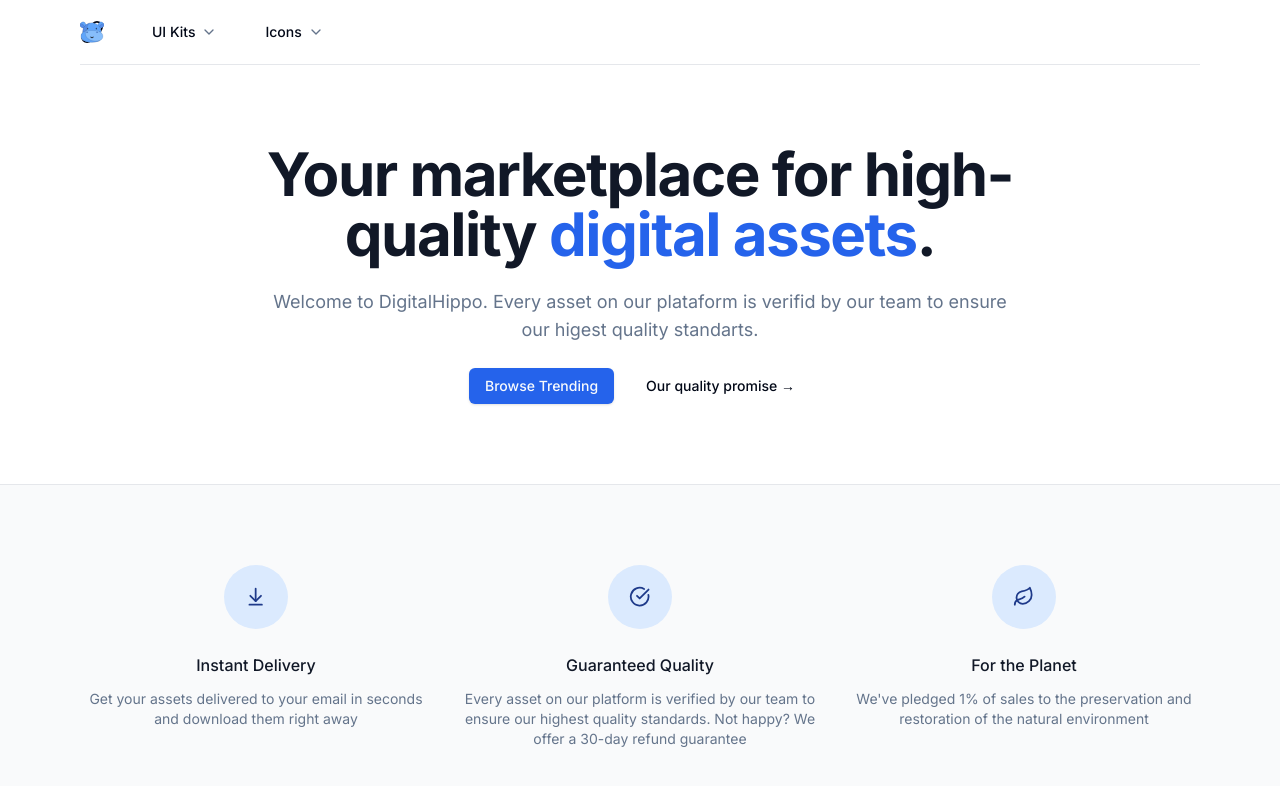
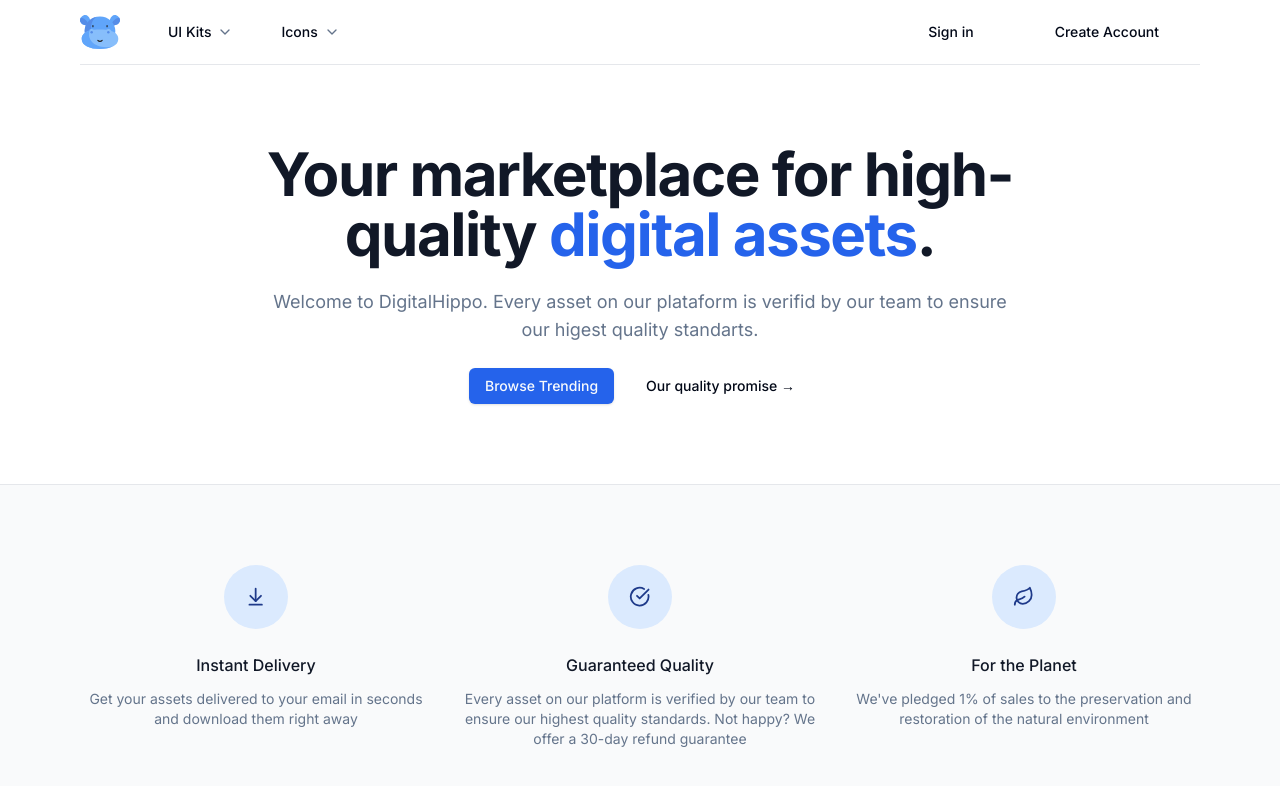
Before and after one commit to JuniorMira0/digitalhippo, a Next.js app: page / in a window 1280 px wide. Shown: the top 786 px of the page. Built offline with nearby package versions, Linux system fonts and the light colour scheme.

Commit message:
Add 2 buttons for sign in and create account

```diff
--- a/src/components/Navbar.tsx
+++ b/src/components/Navbar.tsx
@@ -1,32 +1,79 @@
-import { Link } from 'lucide-react'
-import MaxWidthWrapper from './MaxWidthWrapper'
-import { Icons } from './Icons'
-import NavItems from './NavItems'
+import Link from 'next/link';
+import MaxWidthWrapper from './MaxWidthWrapper';
+import { Icons } from './Icons';
+import NavItems from './NavItems';
+import { buttonVariants } from './ui/button';
 
 const Navbar = () => {
+  const user = null;
+
   return (
-    <div className='bg-white sticky z-50 top-0 inset-x-0 h-16'>
-      <header className='relative bg-white'>
+    <div className="bg-white sticky z-50 top-0 inset-x-0 h-16">
+      <header className="relative bg-white">
         <MaxWidthWrapper>
-          <div className='border-b border-gray-200'>
-            <div className='flex h-16 items-center'>
+          <div className="border-b border-gray-200">
+            <div className="flex h-16 items-center">
               {/* TODO: mobile nav */}
 
-              <div className='ml-4 flex lg:ml-0'>
-                <Link href='/'>
-                  <Icons.logo className='h-10 w-10'></Icons.logo>
+              <div className="ml-4 flex lg:ml-0">
+                <Link href="/">
+                  <Icons.logo className="h-10 w-10"></Icons.logo>
                 </Link>
               </div>
 
-              <div className='hidden z-50 lg:ml-8 lg:block lg:self-stretch'>
+              <div className="hidden z-50 lg:ml-8 lg:block lg:self-stretch">
                 <NavItems />
+              </div>
+
+              <div className="ml-auto flex items-center">
+                <div className="hidden lg:flex lg:flex-1 lg:items-center lg:justify-end lg:space-x-6">
+                  {user ? null : (
+                    <Link
+                      href="/sign-in"
+                      className={buttonVariants({ variant: 'ghost' })}
+                    >
+                      Sign in
+                    </Link>
+                  )}
+
+                  {user ? null : (
+                    <span className="h-6 w-px bg-grey-200" aria-hidden="true" />
+                  )}
+
+                  {user ? (
+                    <p></p>
+                  ) : (
+                    <Link
+                      href="/sign-in"
+                      className={buttonVariants({ variant: 'ghost' })}
+                    >
+                      Create Account
+                    </Link>
+                  )}
+                  {/*mostra a opção de logout para pessoas ja conectadas */}
+                  {user ? (
+                    <span
+                      className="h-6 w-px bg-grey-200"
+                      aria-hidden="true"
+                    ></span>
+                  ) : null}
+
+                  {user ? null : (
+                    <div className="flex lg:ml-6 ">
+                      <span
+                        className="h-6 w-px bg-grey-200"
+                        aria-hidden="true"
+                      ></span>
+                    </div>
+                  )}
+                </div>
               </div>
             </div>
           </div>
         </MaxWidthWrapper>
       </header>
     </div>
-  )
-}
+  );
+};
 
 export default Navbar;
```
